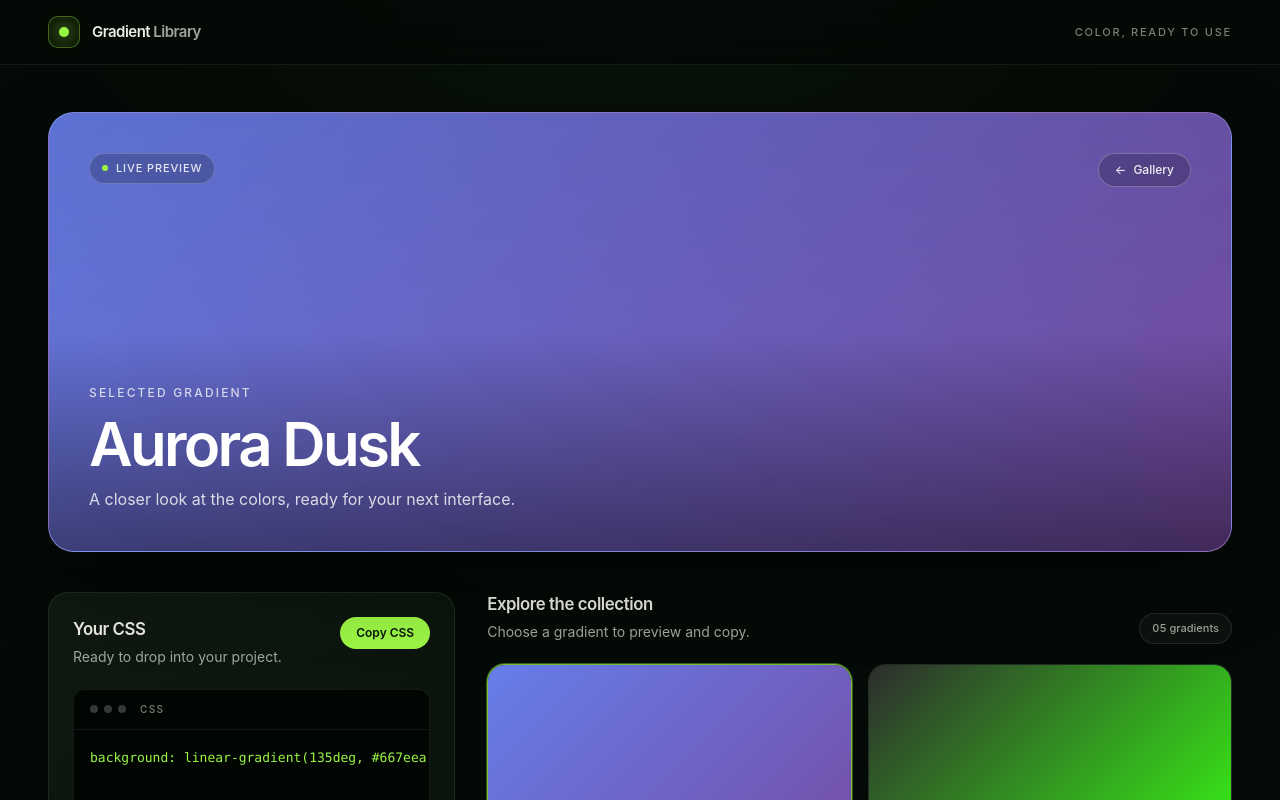
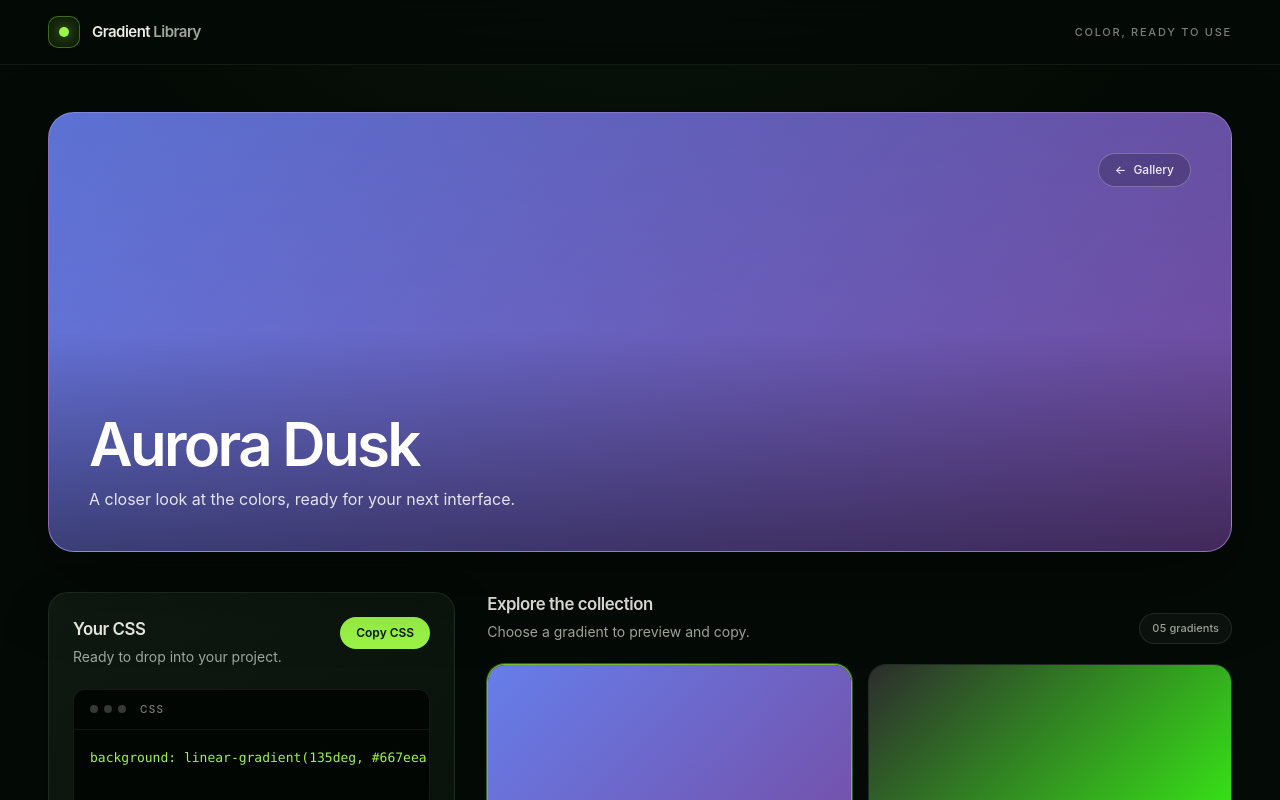
Before and after one commit to BoyidapuMaheshBabu/gradient-library, a React (Vite) app: page / in a window 1280 px wide. Shown: the top 800 px of the page. Built offline with nearby package versions, Linux system fonts and the light colour scheme; the HTML template or start-up script is replaced by a standard one.

Commit message:
design: tighten visual hierarchy and palette tokens

```diff
--- a/src/components/Preview.tsx
+++ b/src/components/Preview.tsx
@@ -21,11 +21,7 @@ export default function Preview({ gradient, onBack }: PreviewProps) {
         className="pointer-events-none absolute inset-0 bg-gradient-to-t from-black/45 via-black/5 to-black/10"
       />
       <div className="relative z-10 flex w-full flex-col justify-between p-5 sm:p-8 lg:p-10">
-        <div className="flex items-start justify-between gap-4">
-          <span className="inline-flex items-center gap-2 rounded-full border border-white/20 bg-black/20 px-3 py-1.5 text-[11px] font-medium tracking-[0.08em] text-white/85 backdrop-blur-sm">
-            <span className="size-1.5 rounded-full bg-[var(--accent)]" />
-            LIVE PREVIEW
-          </span>
+        <div className="flex items-start justify-end">
           {gradient && (
             <button
               type="button"
@@ -39,13 +35,10 @@ export default function Preview({ gradient, onBack }: PreviewProps) {
         </div>
 
         <div className="max-w-2xl">
-          <p className="mb-3 text-xs font-medium uppercase tracking-[0.18em] text-white/75">
-            {gradient ? 'Selected gradient' : 'Choose a color direction'}
-          </p>
           <h2 className="text-4xl font-semibold leading-[1.04] tracking-[-0.045em] sm:text-5xl lg:text-6xl">
             {gradient ? gradient.name : 'Find your next gradient.'}
           </h2>
-          <p className="mt-3 max-w-lg text-sm leading-6 text-white/80 sm:text-base">
+          <p className="mt-3 max-w-lg text-sm leading-6 text-white/85 sm:text-base">
             {gradient
               ? 'A closer look at the colors, ready for your next interface.'
               : 'Select any gradient from the collection to see it in full.'}
--- a/src/index.css
+++ b/src/index.css
@@ -5,7 +5,6 @@
     color-scheme: dark;
     --canvas: oklch(0.135 0.018 150);
     --surface: oklch(0.185 0.022 150);
-    --surface-raised: oklch(0.215 0.025 150);
     --surface-code: oklch(0.115 0.016 150);
     --line: oklch(0.34 0.025 150 / 0.58);
     --ink: oklch(0.94 0.012 105);
```
